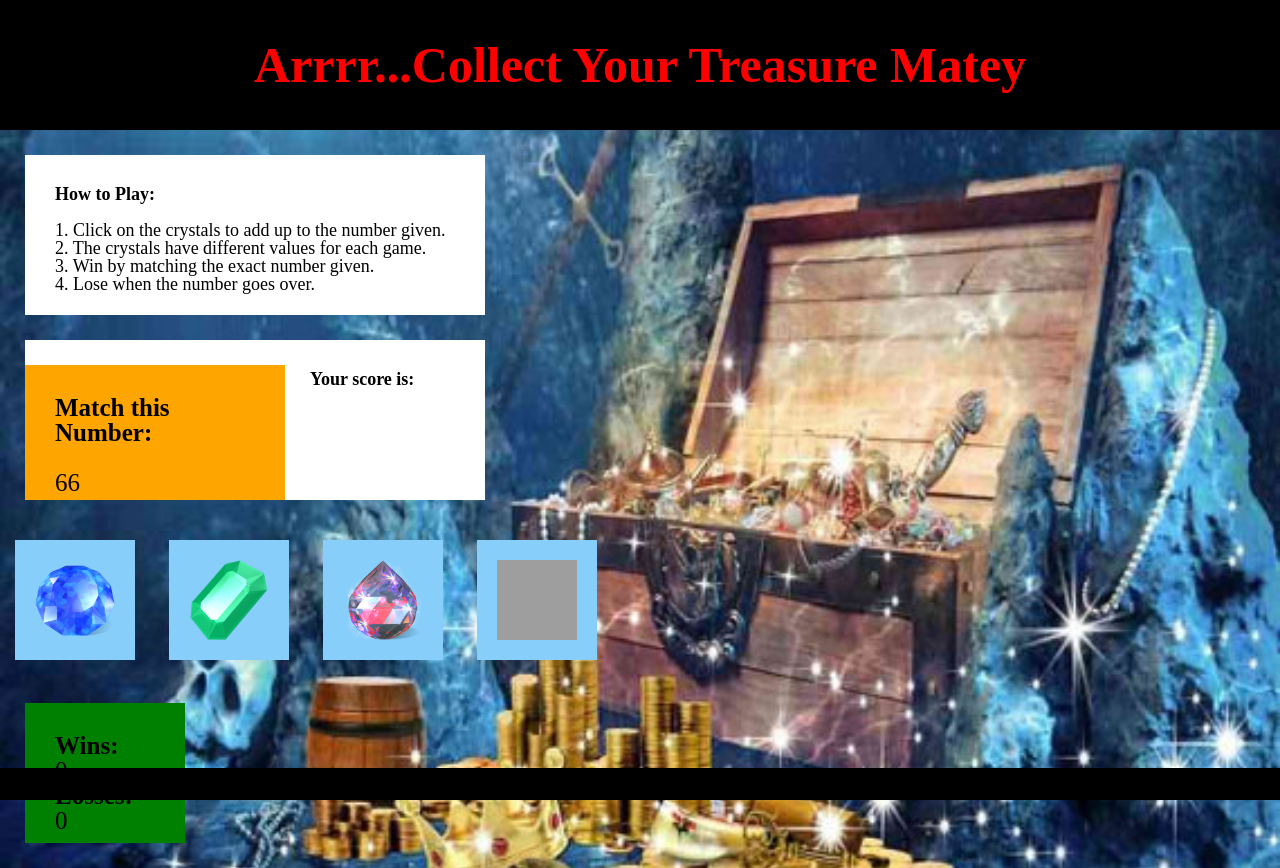
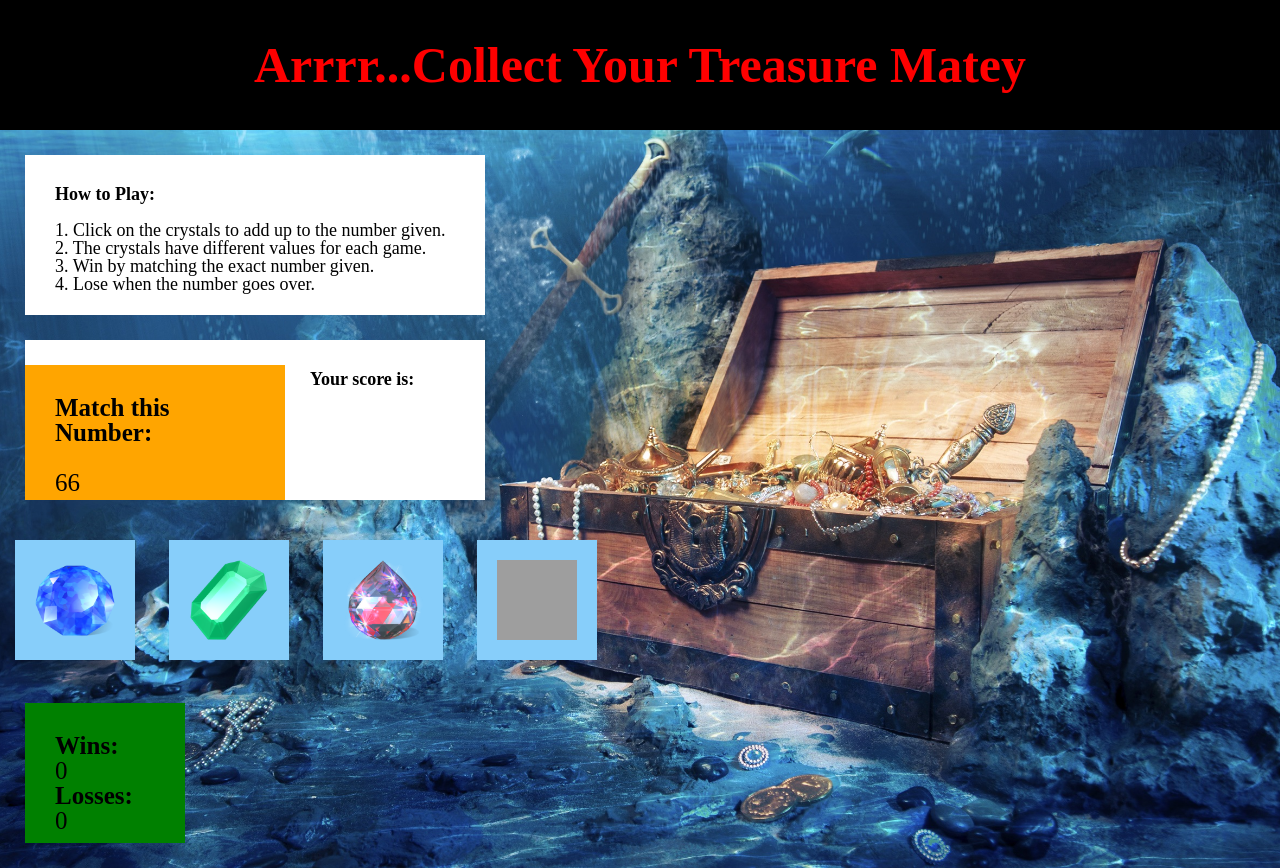
Before and after one commit to melissag13/week-4-game, a PHP site: page / in a window 1280 px wide. Run offline with PHP 8.4, Linux system fonts and the light colour scheme; some libraries are stand-ins or nearby versions; grey boxes are pictures that could not be loaded.

Commit message:
changed background image

```diff
--- a/assets/css/style.css
+++ b/assets/css/style.css
@@ -1,6 +1,6 @@
 /*src used: https://css-tricks.com/perfect-full-page-background-image/*/
 html {
-	background: url("../images/treasure.jpg") no-repeat center center;
+	background: url("../images/treasure-underwater.jpg") no-repeat center center;
 	-webkit-background-size: cover;
 	-moz-background-size: cover;
 	-o-background-size: cover;
--- a/index.html
+++ b/index.html
@@ -51,8 +51,7 @@
 	</script>
 	<script type="text/javascript" src="assets/javascript/game.js"></script>
 
-<footer>
-</footer>
+
 </body>
 
 </html>
```
Also changed, not shown: assets/images/treasure-underwater.jpg (added), 1 other file.
